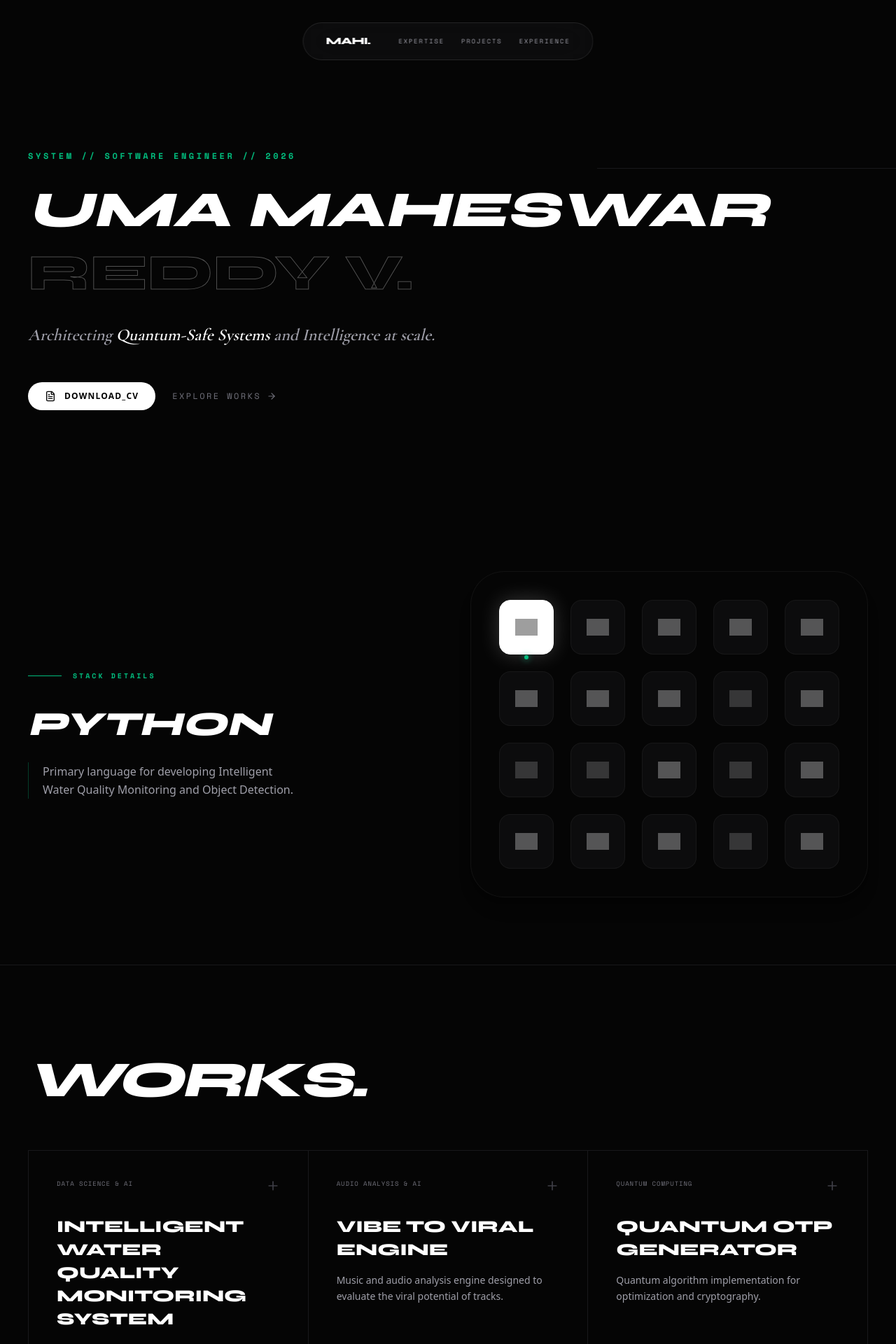
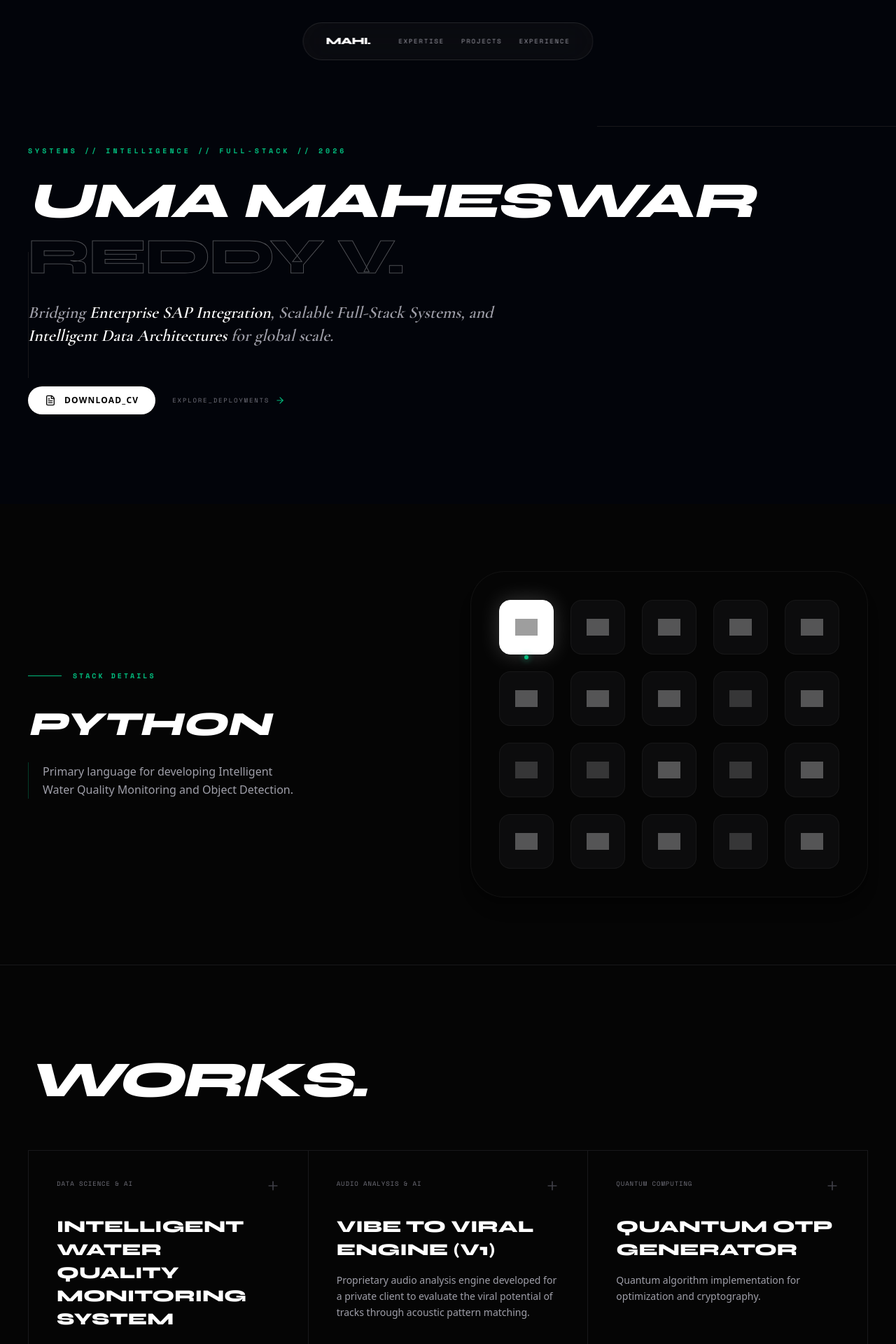
Before and after one commit to UmaMaheswar2005/my-portfolio, a Next.js app: page / in a window 1280 px wide. Shown: the top 1920 px of the page at 70% size. Built offline with nearby package versions, Linux system fonts and the light colour scheme; grey boxes are pictures that could not be loaded.

Commit message:
ui updates

```diff
--- a/src/components/Hero.tsx
+++ b/src/components/Hero.tsx
@@ -5,34 +5,36 @@ import { PERSONAL_INFO } from "@/data/portfolio";
 
 export default function Hero() {
   return (
-    <section className="relative min-h-[90vh] flex items-center px-6 md:px-10 overflow-hidden pt-20">
-      <div className="absolute top-1/3 right-0 w-1/3 h-px bg-zinc-900" />
+    <section className="relative min-h-[90vh] flex items-center px-6 md:px-10 overflow-hidden pt-20 bg-[#02040a]">
+      {/* Geometric Structural Elements - Removes "Vibe" Glows */}
+      <div className="absolute top-1/4 right-0 w-1/3 h-px bg-zinc-900" />
+      <div className="absolute bottom-1/4 left-10 w-px h-1/4 bg-zinc-900" />
 
       <div className="relative z-10 w-full max-w-7xl">
-        <div className="space-y-8">
+        <div className="space-y-10">
           <div>
             <motion.p
               initial={{ opacity: 0 }}
               animate={{ opacity: 1 }}
-              className="font-mono text-emerald-500 text-xs tracking-[0.3em] uppercase font-bold mb-6"
+              className="font-mono text-emerald-500 text-[10px] tracking-[0.4em] uppercase font-bold mb-6"
             >
-              System // Software Engineer // 2026
+              Systems // Intelligence // Full-Stack // 2026
             </motion.p>
 
-            {/* Standardized, readable size instead of massive viewport units */}
-            <h1 className="font-syne text-5xl md:text-7xl font-bold italic uppercase leading-tight mb-4">
+            <h1 className="font-syne text-5xl md:text-7xl font-extrabold italic uppercase leading-[1.1] tracking-tight">
               UMA MAHESWAR <br />
               <span className="text-outline not-italic">REDDY V.</span>
             </h1>
 
-            <p className="font-serif italic text-xl md:text-2xl text-zinc-400 mt-6 max-w-2xl leading-relaxed">
-              Architecting <span className="text-white">Quantum-Safe Systems</span> and Intelligence at scale.
+            {/* Broadened description covering SAP, Full-Stack, AI, and Quantum projects */}
+            <p className="font-serif italic text-xl md:text-2xl text-zinc-400 mt-6 max-w-3xl leading-snug">
+              Bridging <span className="text-white">Enterprise SAP Integration</span>, Scalable Full-Stack Systems, and <span className="text-white italic">Intelligent Data Architectures</span> for global scale.
             </p>
           </div>
 
           <div className="flex flex-wrap gap-6 items-center pt-4">
             <a
-              href={PERSONAL_INFO.resume}
+              href={PERSONAL_INFO.resume} // Dynamically links to your PDF
               target="_blank"
               rel="noopener noreferrer"
               className="group flex items-center gap-3 bg-white text-black px-6 py-3 rounded-full font-bold text-xs tracking-widest hover:bg-emerald-500 transition-all"
@@ -40,8 +42,8 @@ export default function Hero() {
               <FileText size={16} /> DOWNLOAD_CV
             </a>
 
-            <a href="#projects" className="font-mono text-xs tracking-[0.2em] uppercase text-zinc-500 hover:text-white transition-all flex items-center gap-2">
-              Explore Works <ArrowRight size={14} />
+            <a href="#projects" className="font-mono text-[9px] tracking-[0.2em] uppercase text-zinc-500 hover:text-white transition-all flex items-center gap-2">
+              Explore_Deployments <ArrowRight size={14} className="text-emerald-500" />
             </a>
           </div>
         </div>
--- a/src/data/portfolio.ts
+++ b/src/data/portfolio.ts
@@ -28,16 +28,16 @@ export const Projects = [
     }
   },
   {
-    title: "Vibe to Viral Engine",
+    title: "Vibe to Viral Engine (v1)",
     date: "Apr 2026 - Present",
     category: "Audio Analysis & AI",
-    tech: ["Python", "Librosa", "Machine Learning"], // Update these if needed!
-    description: "Music and audio analysis engine designed to evaluate the viral potential of tracks.",
+    tech: ["Python", "Librosa", "Machine Learning"],
+    description: "Proprietary audio analysis engine developed for a private client to evaluate the viral potential of tracks through acoustic pattern matching.",
     github: "https://github.com/UmaMaheswar2005/vibe-to-viral-engine",
     details: {
-      challenge: "Identifying acoustic patterns that correlate with viral social media trends.",
-      solution: "Developed an analysis pipeline to extract audio features and classify engagement potential.",
-      impact: "Created a data-driven tool for content creators and musicians to optimize their tracks."
+      challenge: "Identifying acoustic signatures that correlate with social media engagement metrics.",
+      solution: "Developed a signal processing pipeline for feature extraction and trend classification.",
+      impact: "Successfully delivered v1 for private client use; future versions are slated for a core engine migration to Rust for high-concurrency processing."
     }
   },
   {
```
